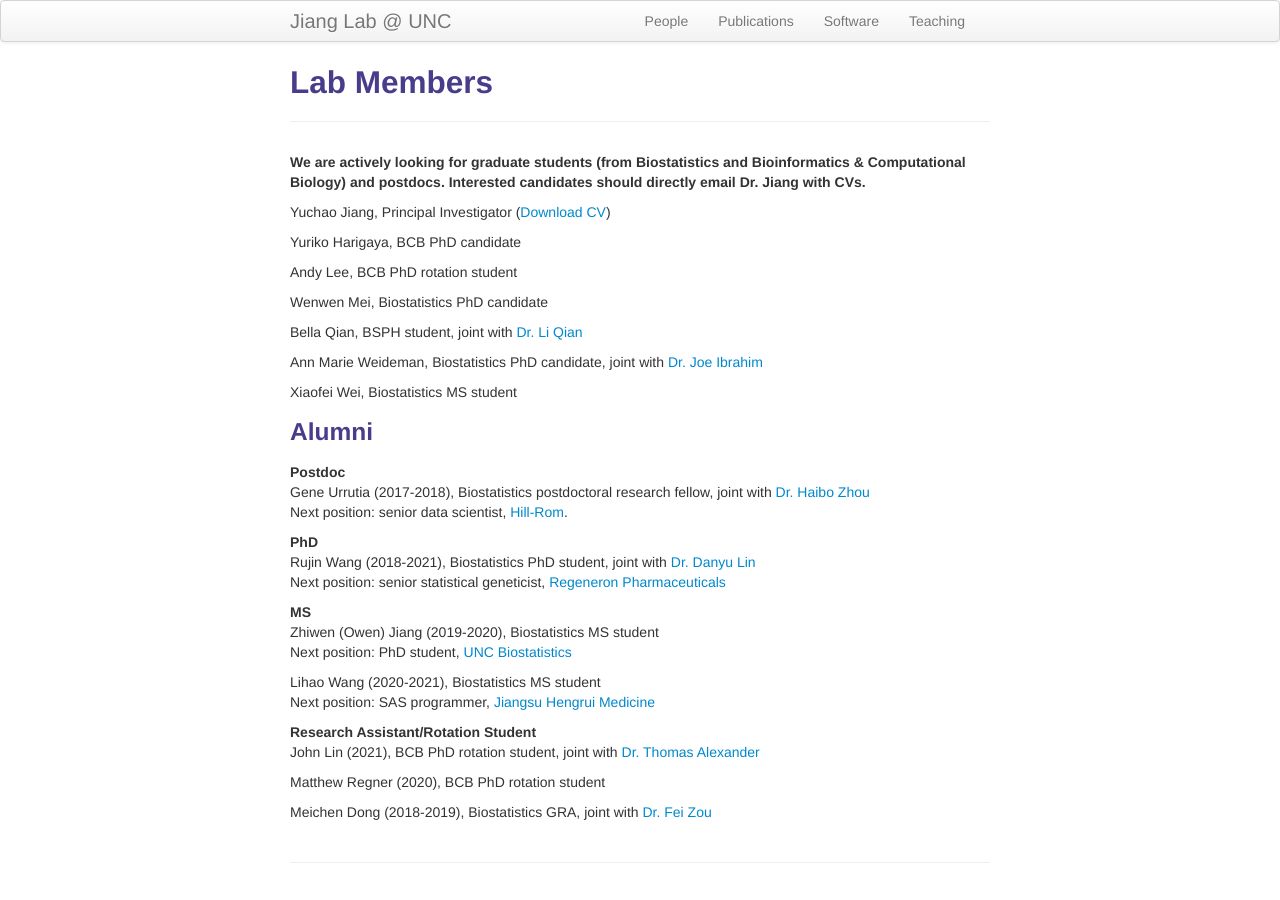
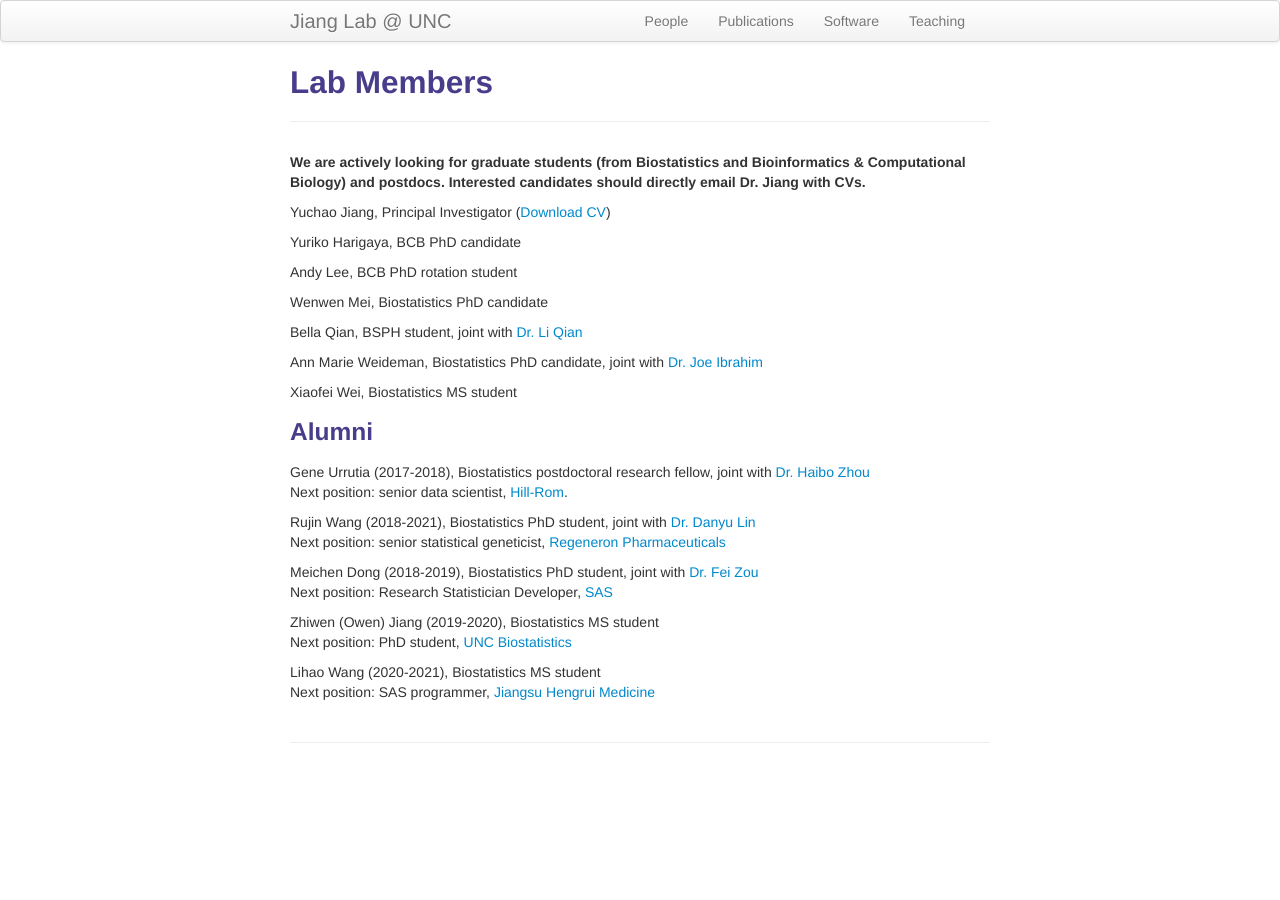
Before and after one commit to yuchaojiang/yuchaojiang.github.io, a Jekyll site: the page built from pages/people.md, in a window 1280 px wide. Built offline with Jekyll 4.4.1, drawn with Linux system fonts in a browser that asks for light colours.

Commit message:
Update people.md

```diff
--- a/pages/people.md
+++ b/pages/people.md
@@ -22,24 +22,17 @@ Xiaofei Wei, Biostatistics MS student
 
 ### Alumni
 
-**Postdoc**<br/>
 Gene Urrutia (2017-2018), Biostatistics postdoctoral research fellow, joint with [Dr. Haibo Zhou](http://sph.unc.edu/adv_profile/haibo-zhou-phd/) <br/>
 Next position: senior data scientist, [Hill-Rom](https://www.hill-rom.com/usa/).
 
-**PhD**<br/>
 Rujin Wang (2018-2021), Biostatistics PhD student, joint with [Dr. Danyu Lin](https://sph.unc.edu/adv_profile/danyu-lin-phd/) <br/>
 Next position: senior statistical geneticist, [Regeneron Pharmaceuticals](https://www.regeneron.com/)
 
-**MS**<br/>
+Meichen Dong (2018-2019), Biostatistics PhD student, joint with [Dr. Fei Zou](https://sph.unc.edu/adv_profile/fei-zou-phd/) <br/>
+Next position: Research Statistician Developer, [SAS](https://www.sas.com/)
+
 Zhiwen (Owen) Jiang (2019-2020), Biostatistics MS student <br/>
 Next position: PhD student, [UNC Biostatistics](https://sph.unc.edu/bios/biostatistics/)
 
 Lihao Wang (2020-2021), Biostatistics MS student <br/>
 Next position: SAS programmer, [Jiangsu Hengrui Medicine](http://www.hrs.com.cn/)
-
-**Research Assistant/Rotation Student**<br/>
-John Lin (2021), BCB PhD rotation student, joint with [Dr. Thomas Alexander](https://unclineberger.org/directory/thomas-alexander/) <br/>
-
-Matthew Regner (2020), BCB PhD rotation student <br/>
-
-Meichen Dong (2018-2019), Biostatistics GRA, joint with [Dr. Fei Zou](https://sph.unc.edu/adv_profile/fei-zou-phd/) <br/>
```
